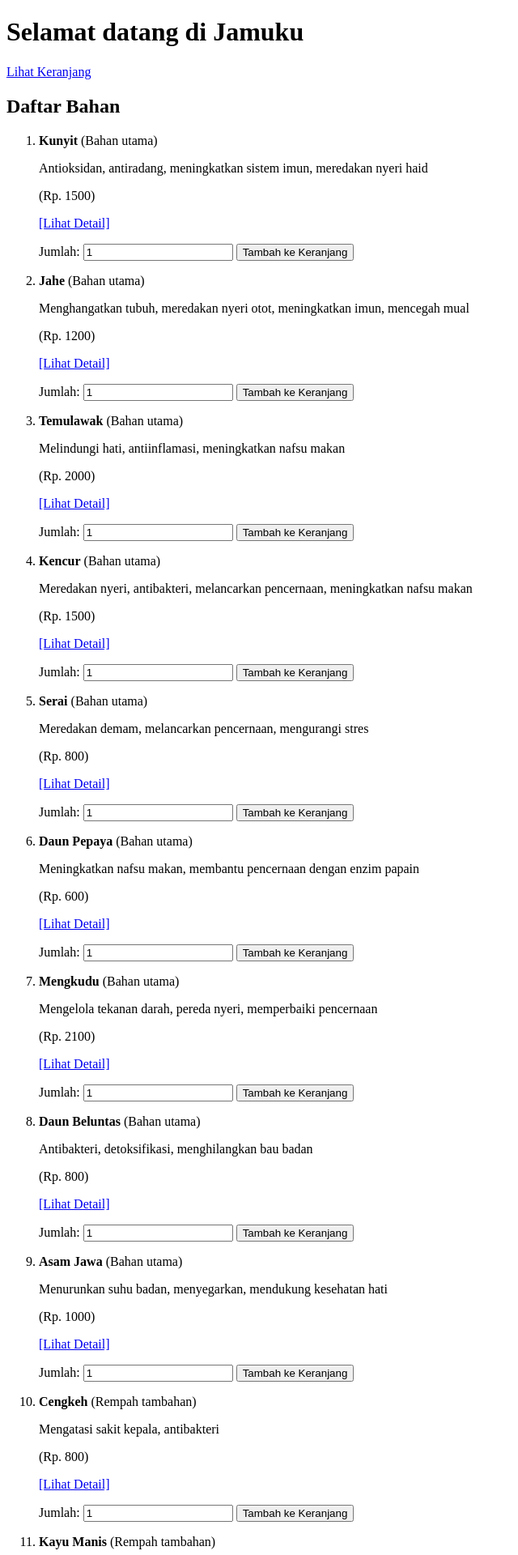
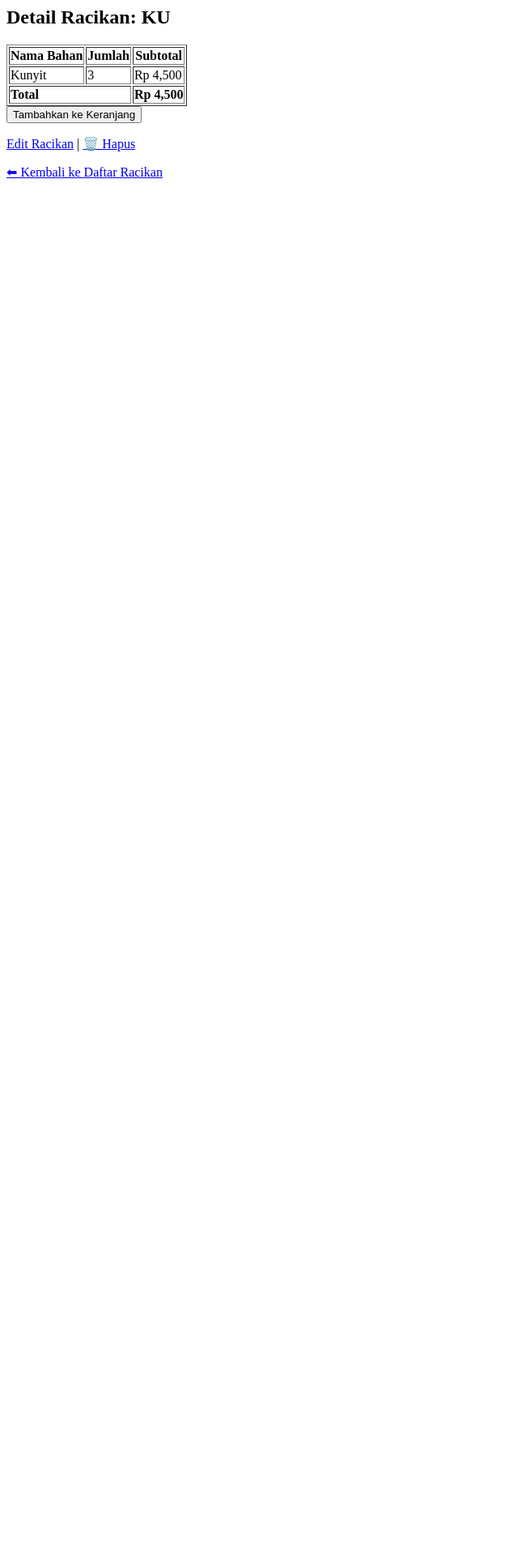
Before and after one commit to nathAlv08/jamuWebsite, a PHP site: page /index.php?lihat_racikan=4 in a window 1280 px wide. Shown: the top 1920 px of the page at 81% size, without its empty margins (0-640 px from the left). After the commit the page ends 220 px from the top, so only its background shows below. Run offline with PHP 8.4, Linux system fonts and the light colour scheme; data comes from the database, SQL or seed files in the repository; both versions use the stored data as it was after the commit.

Commit message:
Menambah file index untuk menampilkan dan menghubungkan menu racikan

```diff
--- a/index.php
+++ b/index.php
@@ -84,6 +84,35 @@ if ($_SERVER['REQUEST_METHOD'] === 'POST') {
         header("Location: " . $_SERVER['PHP_SELF'] . "?keranjang=1");
         exit;
     }
+    if (isset($_POST['tambah_racikan_keranjang'])) {
+        $id = $_POST['racikan_id'];
+
+        $stmt = $conn->prepare("SELECT * FROM racikan_bahan rb JOIN bahan b ON rb.bahan_id = b.id WHERE rb.racikan_id = ?");
+        $stmt->execute([$id]);
+        $bahanList = $stmt->fetchAll(PDO::FETCH_ASSOC);
+
+        if (!isset($_SESSION['keranjang'])) {
+            $_SESSION['keranjang'] = [];
+        }
+
+        foreach ($bahanList as $bahan) {
+            $idBahan = $bahan['bahan_id'];
+            $jumlah = $bahan['jumlah'];
+
+            if (isset($_SESSION['keranjang'][$idBahan])) {
+                $_SESSION['keranjang'][$idBahan]['jumlah'] += $jumlah;
+            } else {
+                $_SESSION['keranjang'][$idBahan] = [
+                    'nama' => $bahan['nama'],
+                    'harga' => $bahan['harga'],
+                    'jumlah' => $jumlah
+                ];
+            }
+        }
+
+        header("Location: " . $_SERVER['PHP_SELF'] . "?keranjang=1");
+        exit;
+    }
 
 
 
@@ -110,6 +139,11 @@ if ($_SERVER['REQUEST_METHOD'] === 'GET') {
 
     } elseif ($keranjang) {
         echo renderKeranjang();
+    } elseif (isset($_GET['racikan'])) {
+        echo renderRacikanList();
+    } elseif (isset($_GET['lihat_racikan'])) {
+        $id = intval($_GET['lihat_racikan']);
+        echo renderDetailRacikan($id);
     } elseif (isset($_GET['bayar'])) {
         echo renderPembayaran();
     } elseif (isset($_GET['selesai'])) {
@@ -229,12 +263,14 @@ function renderListingBahan($daftarBahan) {
     <body>
       <h1>Selamat datang di Jamuku</h1>
       <p><a href="?keranjang=1">Lihat Keranjang</a></p>
+      <a href="?racikan=1">Lihat Racikan</a>
       <h2>Daftar Bahan</h2>
       {$list}
 
     </body>
     </html>
   HTML;
+  $list .= renderListingRacikan($GLOBALS['conn']);
 }
 
 
@@ -288,5 +324,51 @@ function renderPembayaran() {
     </form>
     <?php return ob_get_clean();
 }
+function renderRacikanList() {
+    global $conn;
+    $stmt = $conn->query("SELECT * FROM racikan");
+    $data = $stmt->fetchAll(PDO::FETCH_ASSOC);
+
+    $html = "<h2>Daftar Racikan</h2><a href='racikan/tambah_racikan.php'>➕ Tambah Racikan</a><ul>";
+    foreach ($data as $r) {
+       $html .= "<li><strong>{$r['nama']}</strong> - <a href='/index.php?lihat_racikan={$r['id']}'>Lihat Detail</a></li>";
+    }
+    $html .= "</ul><p><a href='{$_SERVER['SCRIPT_NAME']}'>⬅ Kembali ke Daftar</a></p>";
+    return $html;
+}
+
+function renderDetailRacikan($id) {
+    global $conn;
+    $stmt = $conn->prepare("SELECT * FROM racikan WHERE id = ?");
+    $stmt->execute([$id]);
+    $racikan = $stmt->fetch(PDO::FETCH_ASSOC);
+
+    $html = "<h2>Detail Racikan: {$racikan['nama']}</h2><p>{$racikan['deskripsi']}</p>";
+
+    $stmt = $conn->prepare("SELECT b.nama, b.harga, rb.jumlah FROM racikan_bahan rb JOIN bahan b ON rb.bahan_id = b.id WHERE rb.racikan_id = ?");
+    $stmt->execute([$id]);
+    $bahanList = $stmt->fetchAll(PDO::FETCH_ASSOC);
+
+    $total = 0;
+    $html .= "<table border='1'><tr><th>Nama Bahan</th><th>Jumlah</th><th>Subtotal</th></tr>";
+    foreach ($bahanList as $b) {
+        $subtotal = $b['harga'] * $b['jumlah'];
+        $total += $subtotal;
+        $html .= "<tr><td>{$b['nama']}</td><td>{$b['jumlah']}</td><td>Rp " . number_format($subtotal) . "</td></tr>";
+    }
+    $html .= "<tr><td colspan='2'><strong>Total</strong></td><td><strong>Rp " . number_format($total) . "</strong></td></tr></table>";
+
+    $html .= <<<HTML
+        <form method="POST">
+            <input type="hidden" name="racikan_id" value="{$id}">
+            <button type="submit" name="tambah_racikan_keranjang">Tambahkan ke Keranjang</button>
+        </form>
+        <p><a href="racikan/edit_racikan.php?id={$id}">Edit Racikan</a> |
+           <a href="racikan/hapus_racikan.php?id={$id}" onclick="return confirm('Hapus racikan ini?')">🗑️ Hapus</a></p>
+    HTML;
+
+    $html .= "<p><a href='/index.php'>⬅ Kembali ke Daftar Racikan</a></p>";
+    return $html;
+}
 
 ?>
--- a/koneksi.php
+++ b/koneksi.php
@@ -1,10 +1,7 @@
 <?php
-session_start();
-$sql = "SELECT * FROM bahan";
-
 try {
-    $conn = new \PDO('sqlite:./db/jamu.db');
+    $conn = new PDO('sqlite:' . __DIR__ . '/db/jamu.db');
     $conn->setAttribute(PDO::ATTR_ERRMODE, PDO::ERRMODE_EXCEPTION);
-} catch (\PDOException $e) {
-    echo "Error: " . $e->getMessage();
+} catch (PDOException $e) {
+    die("Koneksi gagal: " . $e->getMessage());
 }
```
Also changed, not shown: db/jamu.db, racikan/edit_racikan.php (renamed from racikan/edit _racikan.php).
